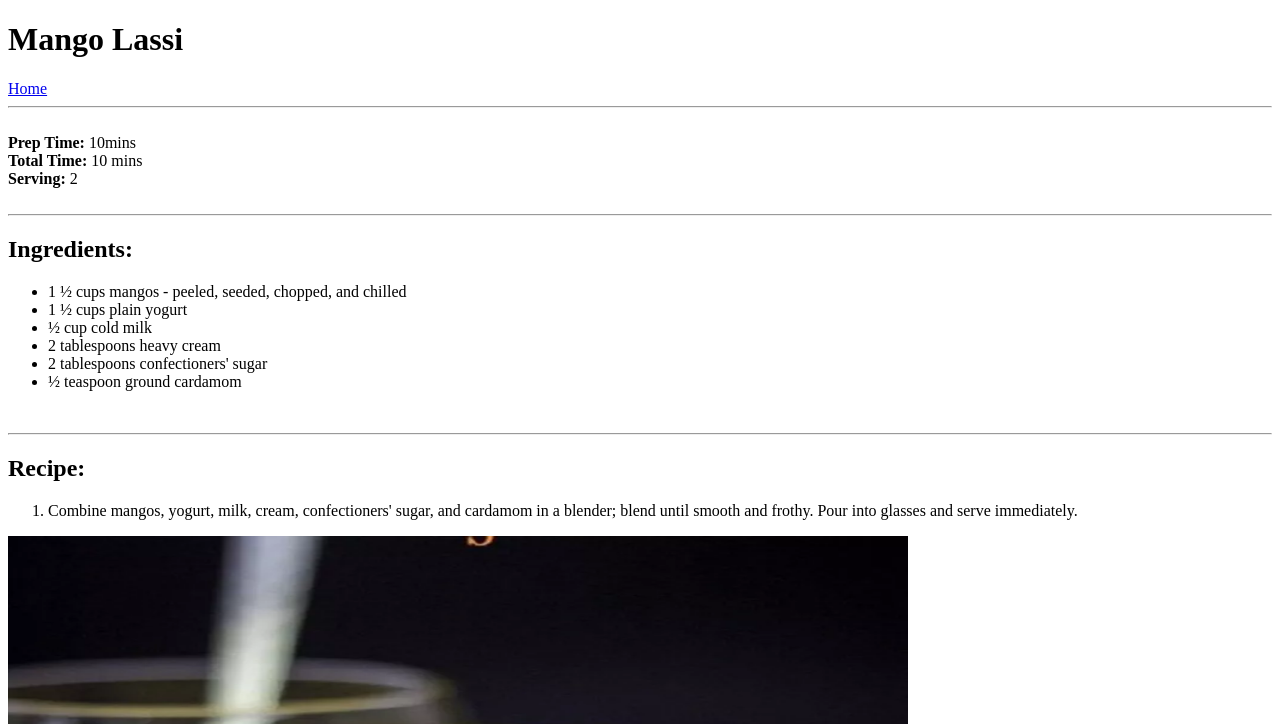
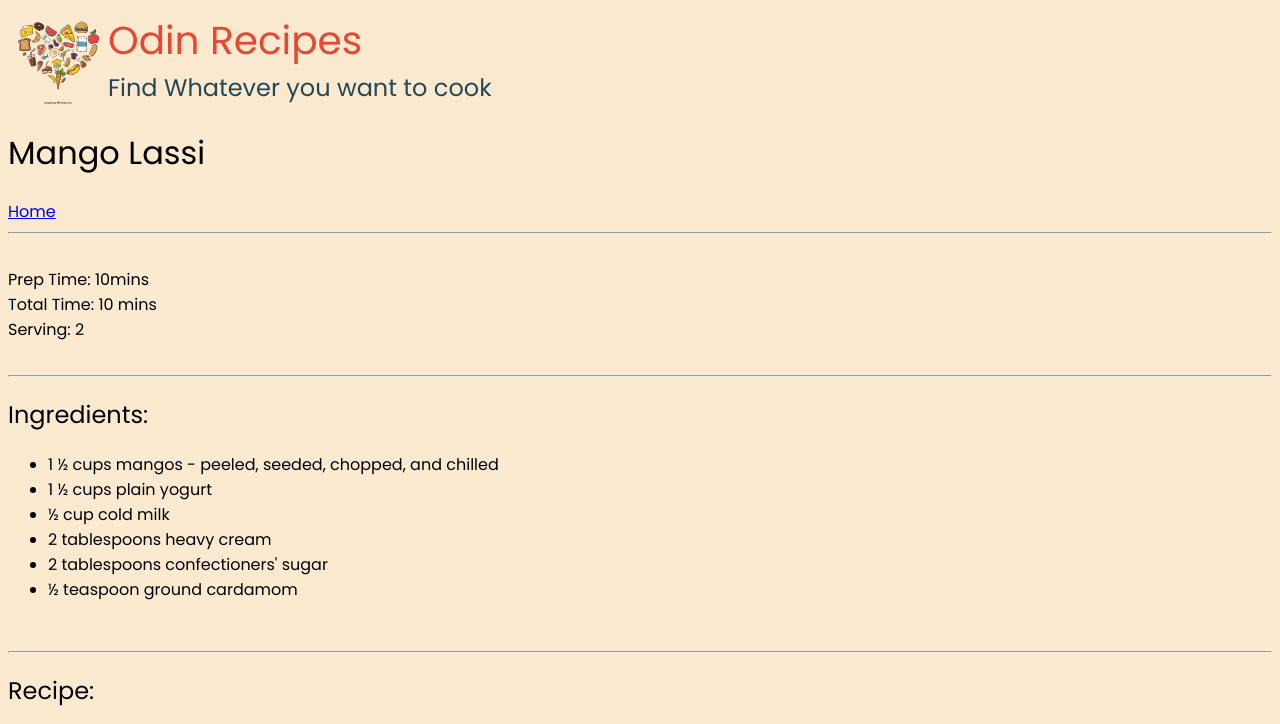
Before and after one commit to tripathiji1312/odin-recipes, a plain HTML site: page recipes/lassi.html in a window 1280 px wide. Shown: the top 724 px of the page. Drawn offline with Linux system fonts and the light colour scheme.

Commit message:
Header complete with CSS

```diff
--- a/recipes/lassi.html
+++ b/recipes/lassi.html
@@ -3,9 +3,20 @@
 <head>
     <meta charset="UTF-8">
     <meta name="viewport" content="width=device-width, initial-scale=1.0">
+    <link rel="stylesheet" href="../style.css">
+    <link rel="preconnect" href="https://fonts.googleapis.com">
+    <link rel="preconnect" href="https://fonts.gstatic.com" crossorigin>
+    <link href="https://fonts.googleapis.com/css2?family=Poppins:ital,wght@0,100;0,200;0,300;0,400;0,500;0,600;0,700;0,800;0,900;1,100;1,200;1,300;1,400;1,500;1,600;1,700;1,800;1,900&family=Source+Sans+3:ital,wght@0,200..900;1,200..900&display=swap" rel="stylesheet">
     <title>Mango Lassi</title>
 </head>
 <body>
+    <header class="common-in-page">
+        <img src="../recipes/logo.svg" alt="logo">
+        <div>
+            <h1 class="title"><strong>Odin Recipes</strong></h1>
+            <h2 class="subtitle">Find Whatever you want to cook</h2>
+        </div>
+    </header>
     <h1>Mango Lassi</h1>
     <a href="../index.html">Home</a>
     <hr>
--- a/style.css
+++ b/style.css
@@ -1,3 +1,9 @@
+*{
+    font-family: "Poppins", sans-serif;
+  font-weight: 400;
+  font-style: normal;
+  background-color: #fbe9d0;
+}
 .common-in-page{
     display: flex;
 }
@@ -6,13 +12,17 @@
     height: auto;
 }
 .common-in-page > div {
+    font-weight: 900;
     padding: 0px auto;
     margin: 0 0;
     align-content: center;
 }
 .common-in-page > div > .title {
+    color: #e74833;
+    font-size: 39px;
     margin: 0 auto;
 }
 .common-in-page > div > .subtitle {
+    color: #244855;
     margin: 0;
 }
```
Also changed, not shown: index.html (+4 -1 lines), recipes/potato_salad.html (+11 -0 lines), recipes/tandoori_chicken.html (+11 -0 lines).
